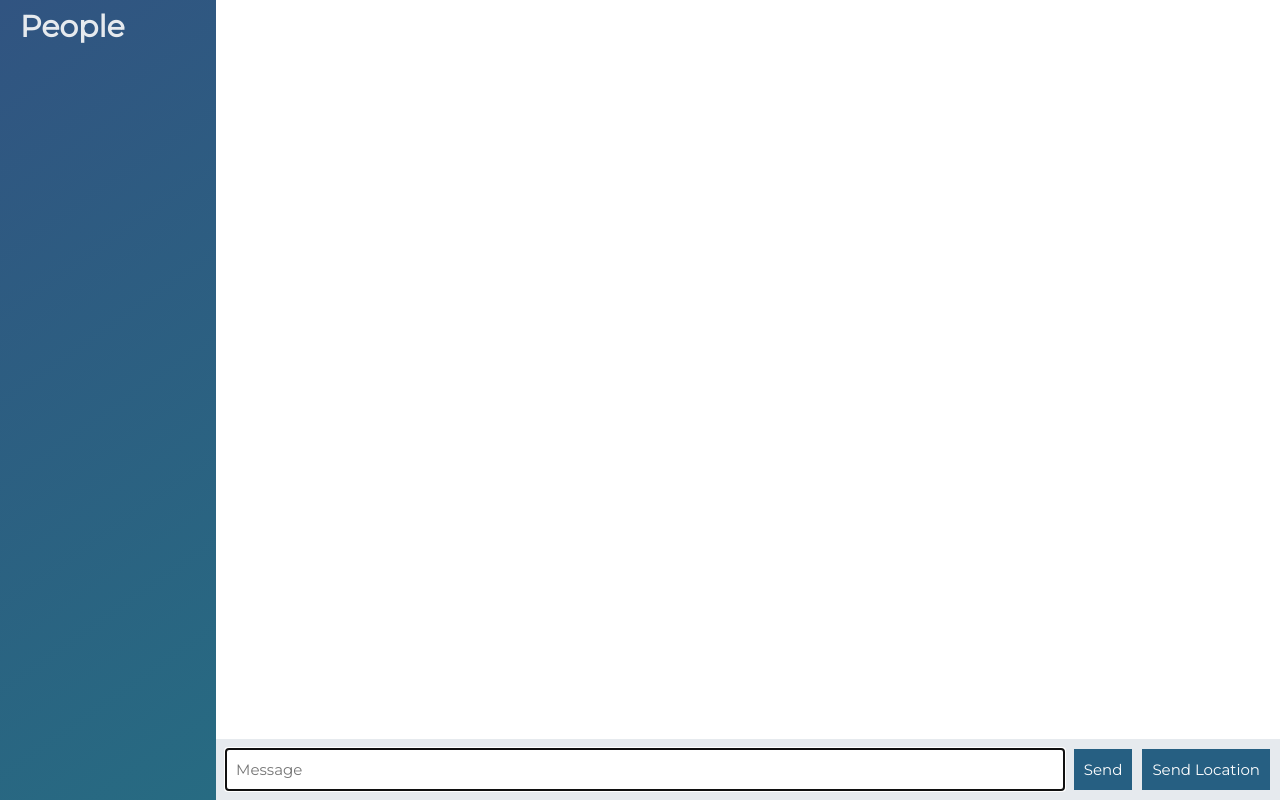
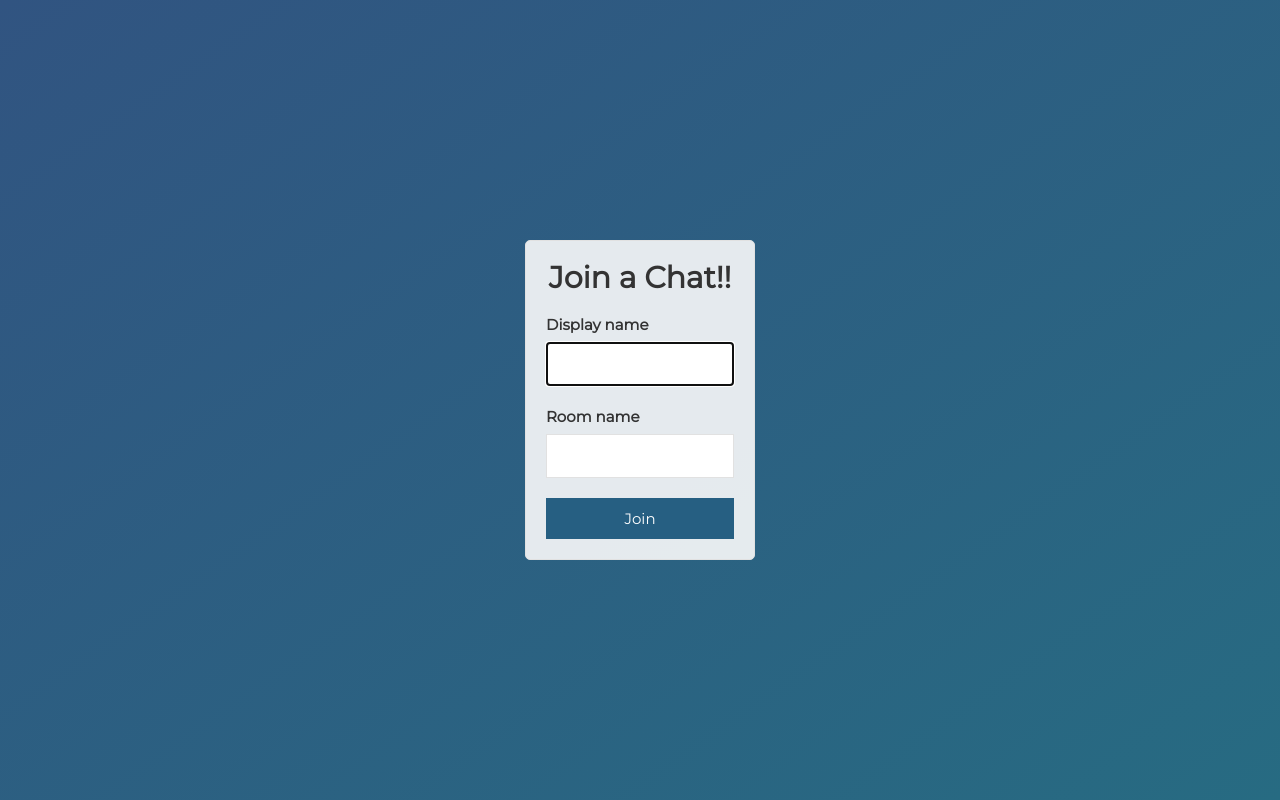
Before and after one commit to kiiiiNNNNNNNNNyyyy/ChatApp, a website: page public/index.html in a window 1280 px wide. Drawn offline with nearby package versions, Linux system fonts and the light colour scheme; no server answers.

Commit message:
Added the landing page

```diff
--- a/public/index.html
+++ b/public/index.html
@@ -6,50 +6,27 @@
         <link href="https://fonts.googleapis.com/css?family=Montserrat" rel="stylesheet">
         <script src="https://ajax.googleapis.com/ajax/libs/jquery/3.2.1/jquery.min.js"></script>
         <link href="css/main.css" rel="stylesheet"/>
+        <meta name="viewport" content="width=device-width, initial-scale=1, user-scalable=no">
+        <title>Join | ChatApp</title>
     </head>
-    <body class="chat">
-
-            <div class="chat__sidebar">
-                <h3>People</h3>
-                <div id="users"></div>
-            </div>
-            <div class="chat__main">
-                <ol id="messages" class="chat__messages"></ol>
-                <div class="chat__footer">
-                    <form id="message-form">
-                        <input name="message" type="text" placeholder="Message" autofocus autocomplete="off " />
-                        <button>Send</button>
-                    </form>
-                    <button id="send-location">Send Location</button>
+    <body class="centered-form">
+        <div class="centered-form__form">
+            <form action="/chat.html">
+                <div class="form-field">
+                    <h3>Join a Chat!!</h3>
                 </div>
-            </div>
-
-        <script id="message-template" type="text/template">
-            <li class="message">
-                <div class="message__title">
-                    <h4>{{from}}</h4>
-                    <span>{{createdAt}}</span>
+                <div class="form-field">
+                    <label>Display name</label>
+                    <input type="text" name="name" autofocus />
                 </div>
-                <div class="message__body">
-                    <p>{{text}}</p>
+                <div class="form-field">
+                    <label>Room name</label>
+                    <input type="text" name="room" />
                 </div>
-            </li>
-        </script>
-
-        <script id="location-template" type="text/template">
-            <li class="message">
-                <div class="message__title">
-                    <h4>{{from}}</h4>
-                    <span>{{createdAt}}</span>
+                <div class="form-field">
+                    <button>Join</button>
                 </div>
-                <div class="message__body">
-                    <a href="{{url}}" target="_blank"><p>My Current Location</p></a>
-                </div>
-            </li>
-        </script>
-        <script src="/socket.io/socket.io.js"></script>
-        <script src="/js/moment.js"></script>
-        <script src="/js/mustache.js"></script>
-        <script src="/js/index.js"></script>
+            </form>
+        </div>
     </body>
 </html>
```
Also changed, not shown: public/chat.html (added, +56 -0 lines), public/js/chat.js (renamed from public/js/index.js).
